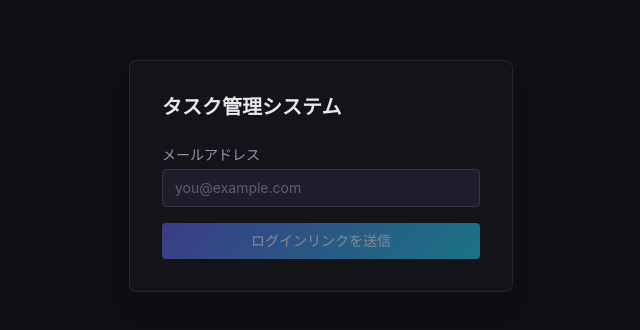
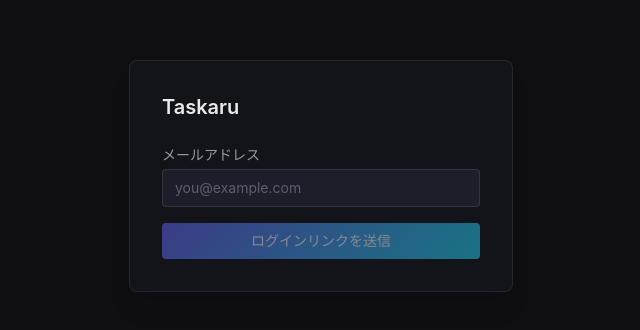
Before and after one commit to eidas/vibe-taskboard, a Next.js app: page /login in a window 1280 px wide. Shown: the part 224-554 px from the top of the page, without its empty margins (319-959 px from the left). Built offline with nearby package versions, Linux system fonts and the light colour scheme.

Commit message:
feat: rename project to Taskaru and update related references in README, layout, login page, and TaskBoard component

```diff
--- a/app/layout.tsx
+++ b/app/layout.tsx
@@ -2,8 +2,8 @@ import type { Metadata } from "next";
 import "./globals.css";
 
 export const metadata: Metadata = {
-  title: "タスク管理システム",
-  description: "個人用タスク管理・習慣トラッカー",
+  title: "タスク管理ボード Taskaru",
+  description: "Taskaru — 個人用タスク管理・習慣トラッカー",
 };
 
 export default function RootLayout({
--- a/app/login/page.tsx
+++ b/app/login/page.tsx
@@ -33,7 +33,7 @@ export default function LoginPage() {
   return (
     <div className="min-h-screen bg-base flex items-center justify-center p-4">
       <div className="glass-panel rounded-lg shadow-xl border border-border-default p-8 w-full max-w-sm">
-        <h1 className="text-xl font-semibold text-text-primary mb-6">タスク管理システム</h1>
+        <h1 className="text-xl font-semibold text-text-primary mb-6">Taskaru</h1>
 
         <form onSubmit={handleLogin} className="space-y-4">
           <div>
--- a/components/TaskBoard.tsx
+++ b/components/TaskBoard.tsx
@@ -657,7 +657,7 @@ export default function TaskBoard({ initialTasks, initialCollapsedIds, initialTh
       <div ref={headerRef} className="sticky top-0 z-20 bg-surface border-b border-border-default">
         {/* タイトルバー（常に表示） */}
         <div className="px-6 py-2 flex items-center justify-between">
-          <h1 className="text-base font-medium text-text-primary">タスク管理ボード</h1>
+          <h1 className="text-base font-medium text-text-primary">タスク管理ボード Taskaru</h1>
           <div className="flex items-center gap-3">
             <button
               onClick={handleToggleTheme}
--- a/package.json
+++ b/package.json
@@ -1,5 +1,5 @@
 {
-  "name": "task-manager",
+  "name": "taskaru",
   "version": "0.1.0",
   "private": true,
   "scripts": {
```
Also changed, not shown: 1 other file (tests, documents, lock files or other folders).
